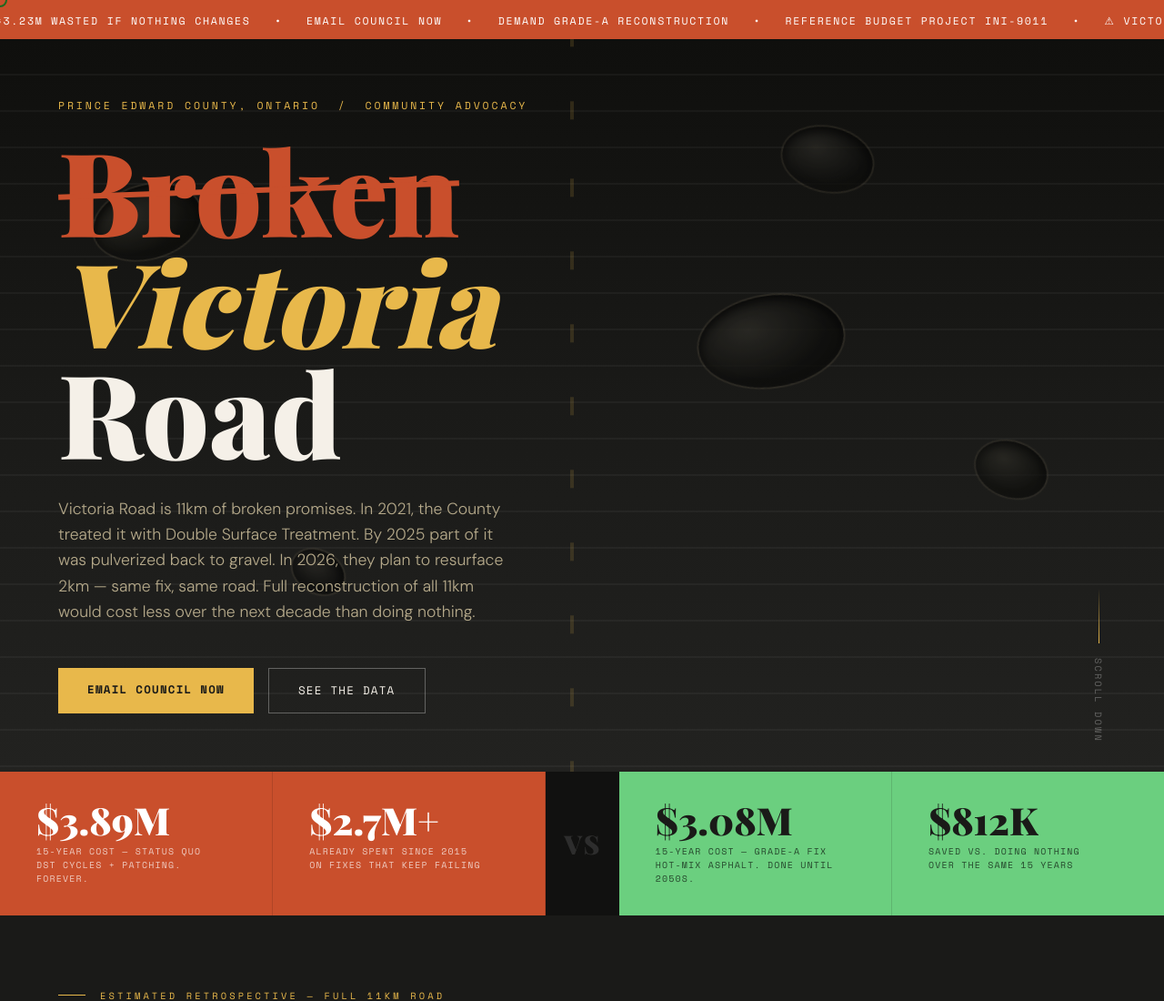
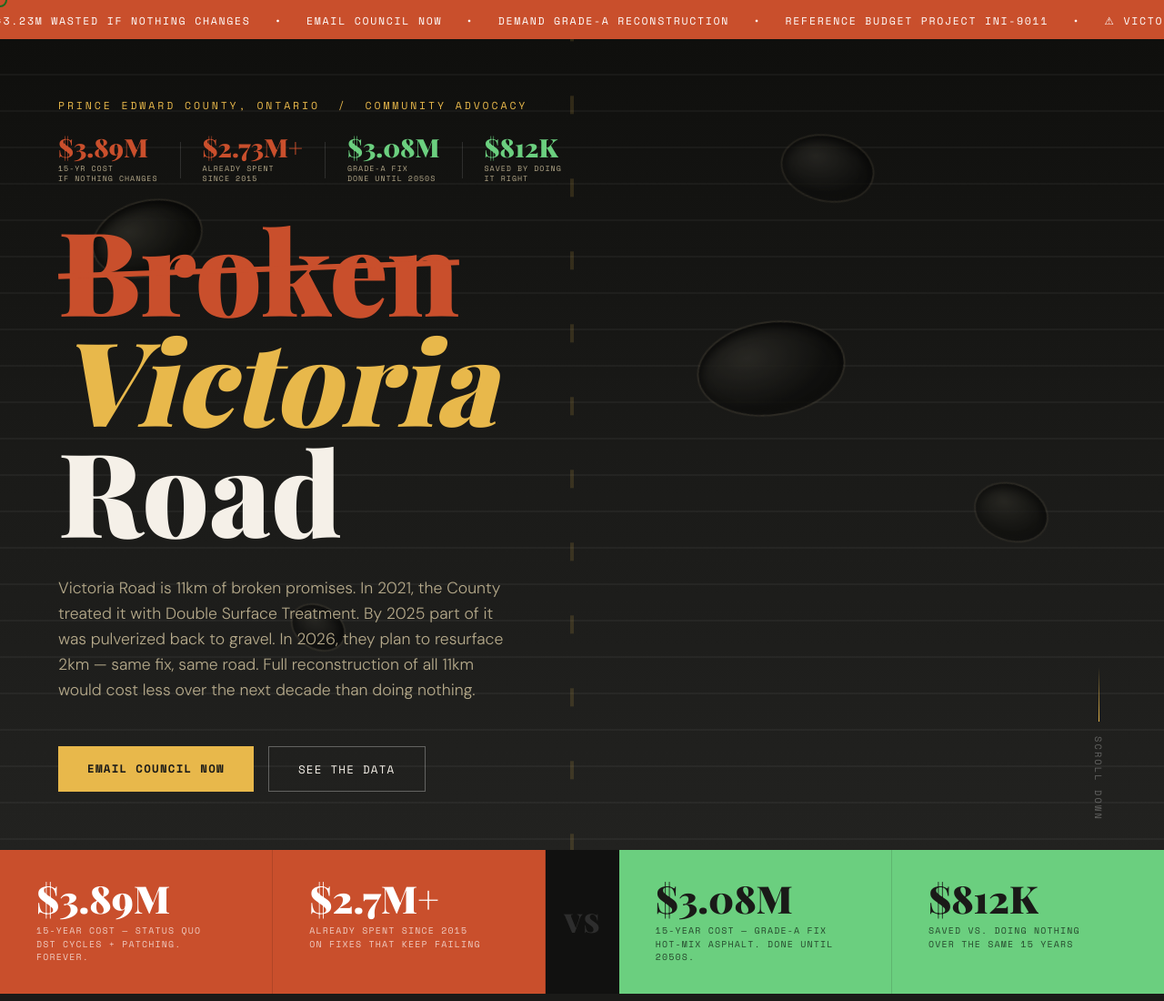
Before and after one commit to sustainablesam/fixvic, a plain HTML site: page index.html in a window 1280 px wide. Shown: the top 1100 px of the page at 91% size. Drawn offline with nearby package versions, Linux system fonts and the light colour scheme; a web font is replaced by a local one.

```diff
--- a/index.html
+++ b/index.html
@@ -4,6 +4,9 @@
   <meta charset="UTF-8">
   <meta name="viewport" content="width=device-width, initial-scale=1.0">
   <title>Fix Victoria Road — Prince Edward County</title>
+  <meta property="og:image" content="https://yourusername.github.io/fix-victoria-road/facebook-banner.svg">
+  <meta property="og:title" content="Fix Victoria Road — Prince Edward County">
+  <meta property="og:description" content="The County has spent $2.73M on Victoria Road since 2015. It's still broken. Grade-A asphalt saves $812K over 15 years. Email Council now.">
   <link href="https://fonts.googleapis.com/css2?family=Playfair+Display:ital,wght@0,700;0,900;1,700&family=DM+Sans:wght@300;400;500&family=Space+Mono:wght@400;700&display=swap" rel="stylesheet">
   <link rel="stylesheet" href="styles.css">
 </head>
@@ -30,6 +33,30 @@
   </div>
 
   <p class="hero-eyebrow">Prince Edward County, Ontario &nbsp;/&nbsp; Community Advocacy</p>
+
+  <!-- Hero stats strip -->
+  <div class="hero-stats">
+    <div class="hero-stat">
+      <div class="hero-stat-num danger">$3.89M</div>
+      <div class="hero-stat-label">15-yr cost<br>if nothing changes</div>
+    </div>
+    <div class="hero-stat-divider"></div>
+    <div class="hero-stat">
+      <div class="hero-stat-num danger">$2.73M+</div>
+      <div class="hero-stat-label">already spent<br>since 2015</div>
+    </div>
+    <div class="hero-stat-divider"></div>
+    <div class="hero-stat">
+      <div class="hero-stat-num good">$3.08M</div>
+      <div class="hero-stat-label">grade-a fix<br>done until 2050s</div>
+    </div>
+    <div class="hero-stat-divider"></div>
+    <div class="hero-stat">
+      <div class="hero-stat-num good">$812K</div>
+      <div class="hero-stat-label">saved by doing<br>it right</div>
+    </div>
+  </div>
+
   <h1 class="hero-title">
     <span class="strike">Broken</span>
     <em>Victoria</em>
--- a/styles.css
+++ b/styles.css
@@ -104,6 +104,47 @@
   margin-bottom: 1.5rem;
   position: relative; z-index: 2;
   animation: fadein 1s ease both;
+}
+
+/* Hero stats strip */
+.hero-stats {
+  display: flex;
+  align-items: center;
+  gap: 0;
+  margin-bottom: 2rem;
+  position: relative; z-index: 2;
+  animation: fadein 1s ease 0.15s both;
+  flex-wrap: wrap;
+  row-gap: 0.75rem;
+}
+.hero-stat {
+  display: flex;
+  flex-direction: column;
+  gap: 0.2rem;
+  padding-right: 1.5rem;
+}
+.hero-stat-divider {
+  width: 1px;
+  height: 2.5rem;
+  background: rgba(255,255,255,0.12);
+  margin-right: 1.5rem;
+  flex-shrink: 0;
+}
+.hero-stat-num {
+  font-family: 'Playfair Display', serif;
+  font-size: 1.75rem;
+  font-weight: 900;
+  line-height: 1;
+}
+.hero-stat-num.danger { color: var(--danger); }
+.hero-stat-num.good { color: #6bcf7f; }
+.hero-stat-label {
+  font-family: 'Space Mono', monospace;
+  font-size: 0.52rem;
+  letter-spacing: 0.12em;
+  text-transform: uppercase;
+  color: var(--dust);
+  line-height: 1.4;
 }
 
 .hero-title {
@@ -689,6 +730,10 @@
   .hero-cta { margin-top: 2rem; flex-direction: column; align-items: flex-start; gap: 0.75rem; }
   .btn { width: 100%; text-align: center; }
   .scroll-hint { display: none; }
+  .hero-stats { row-gap: 0.5rem; }
+  .hero-stat { padding-right: 1rem; }
+  .hero-stat-num { font-size: 1.35rem; }
+  .hero-stat-divider { margin-right: 1rem; height: 2rem; }
 
   /* KPI bar — wrap into 2×2 on mobile */
   .kpi-bar { flex-wrap: wrap; }
```
Also changed, not shown: facebook-banner.svg (added), 1 other file.
